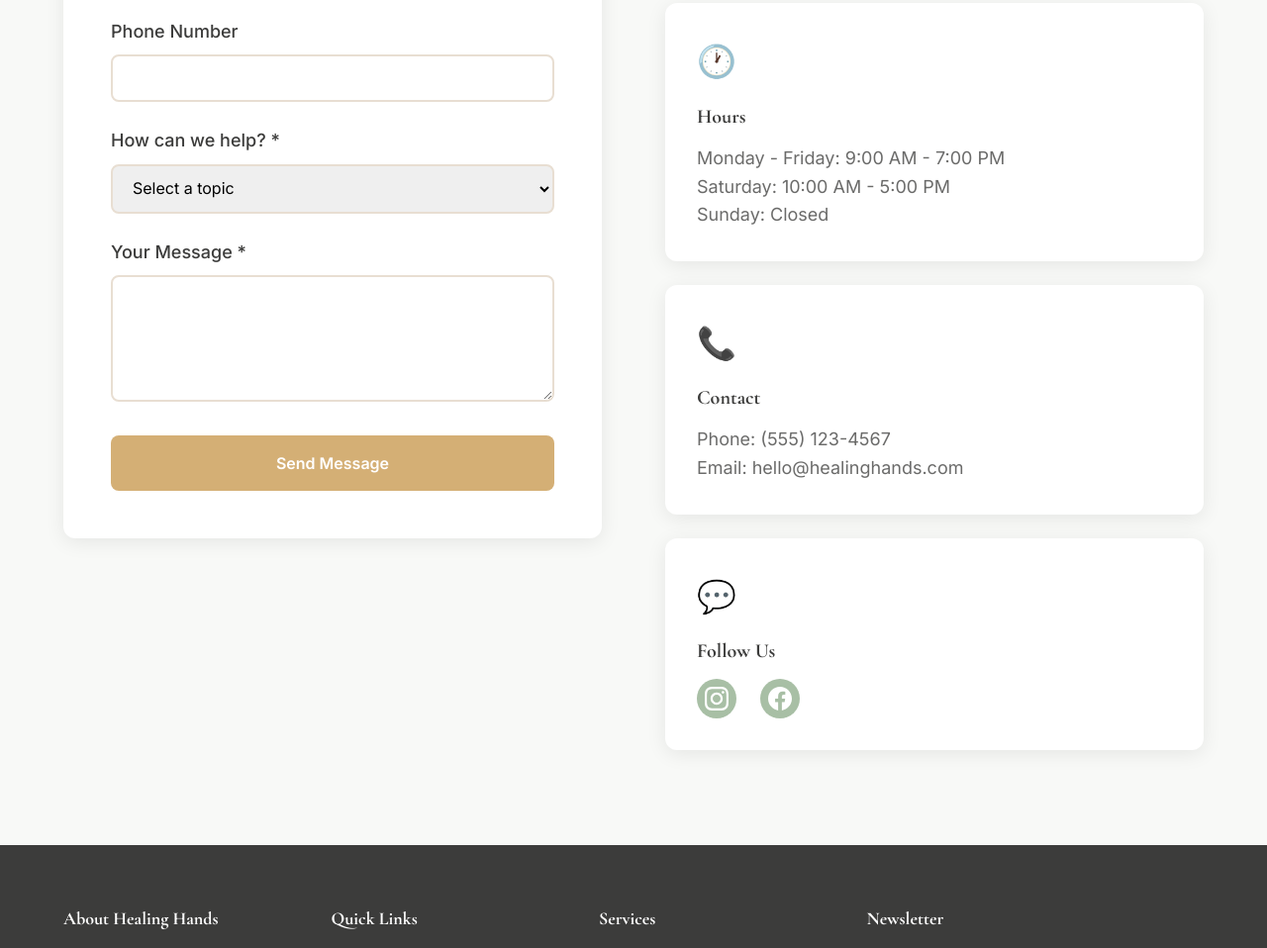
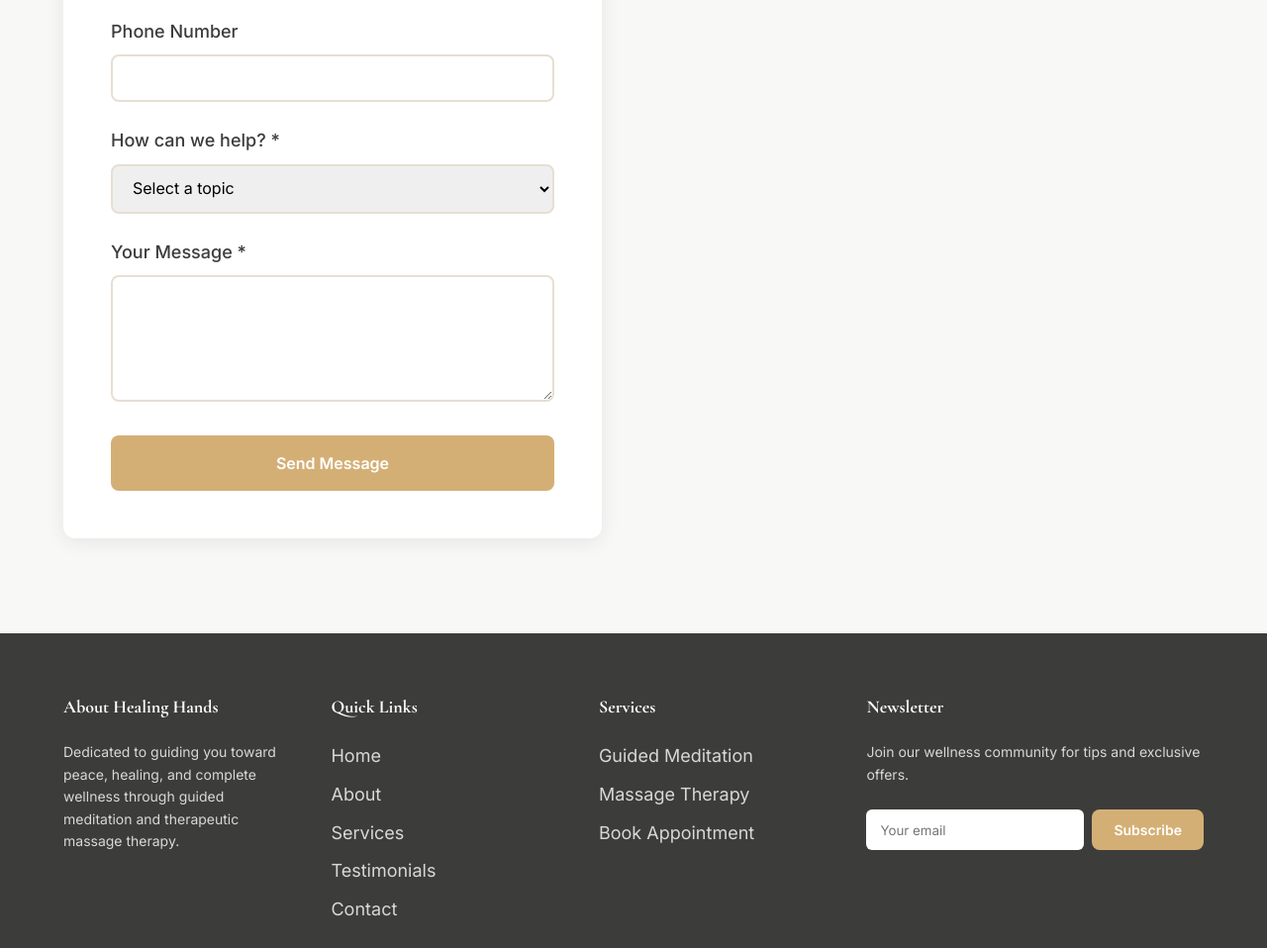
Before and after one commit to gurpreetsingh007/HealingTouch, a plain HTML site: page index.html in a window 1280 px wide. Shown: the part 6860-7818 px from the top of the page at 99% size. Drawn offline with nearby package versions, Linux system fonts and the light colour scheme.

Commit message:
Update index.html

```diff
--- a/index.html
+++ b/index.html
@@ -391,7 +391,7 @@
                         <p>We've received your message and will respond within 24 hours.</p>
                     </div>
                 </div>
-                <div class="contact-info" data-aos="fade-left">
+                <!-- <div class="contact-info" data-aos="fade-left">
                     <div class="info-card">
                         <div class="info-icon">📍</div>
                         <h3>Location</h3>
@@ -409,8 +409,8 @@
                         <h3>Contact</h3>
                         <p>Phone: (555) 123-4567<br>
                            Email: hello@healinghands.com</p>
-                    </div>
-                    <div class="info-card">
+                    </div> -->
+                    <!-- <div class="info-card">
                         <div class="info-icon">💬</div>
                         <h3>Follow Us</h3>
                         <div class="social-links">
@@ -425,7 +425,7 @@
                                 </svg>
                             </a>
                         </div>
-                    </div>
+                    </div> -->
                 </div>
             </div>
         </div>
```
